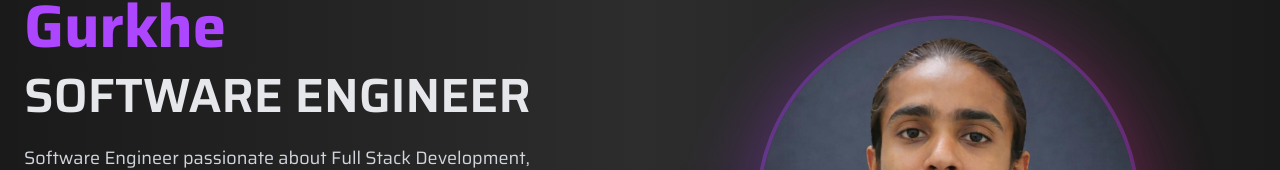
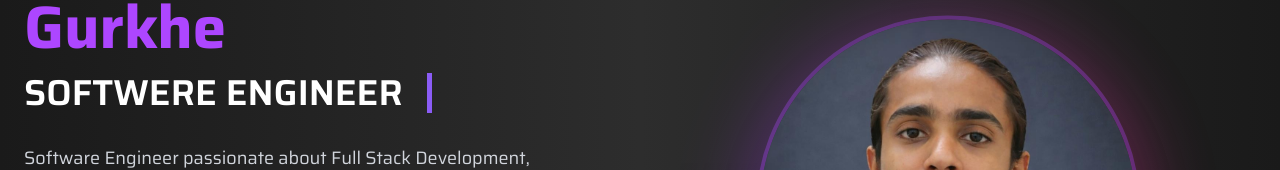
Before and after one commit to Santosh-07g/Portfolio, a React (Vite) app: page / in a window 1280 px wide. Shown: the part 188-358 px from the top of the page. Built offline with nearby package versions, Linux system fonts and the light colour scheme.

Commit message:
'update2'

```diff
--- a/src/components/Hero.jsx
+++ b/src/components/Hero.jsx
@@ -21,9 +21,9 @@ const Hero = () => {
             Hi, I'm <span className='text-purple-500'>Santosh Gurkhe</span>
           </h1>
 
-          <h2 className='text-2xl md:text-5xl font-semibold mb-6 text-gray-200'>
-            SOFTWARE ENGINEER
-          </h2>
+           <h2 className='text-1xl md:text-4xl font-semibold mb-6 typewriter'>
+              SOFTWERE ENGINEER
+            </h2>
 
           <p className='text-lg text-gray-300 mb-8 leading-relaxed max-w-lg'>
             Software Engineer passionate about Full Stack Development,
```
